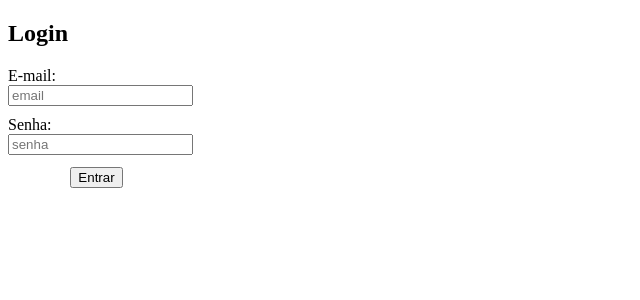
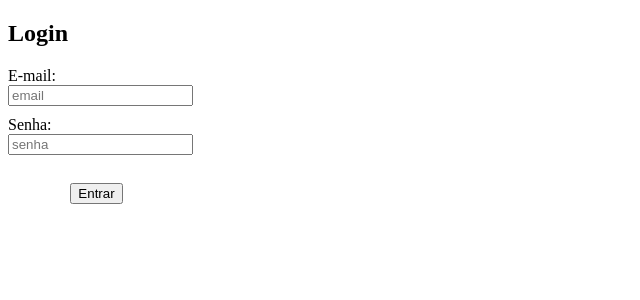
Before and after one commit to gauss-infinito/survey-app, a Next.js app in the folder frontend/: page /login in a window 1280 px wide. Shown: the top 300 px of the page, without its empty margins (0-640 px from the left). Built offline with nearby package versions, Linux system fonts and the light colour scheme.

Commit message:
Update page.js

```diff
--- a/frontend/app/login/page.js
+++ b/frontend/app/login/page.js
@@ -31,7 +31,7 @@ export default function Login() {
           <label htmlFor="password">Senha:</label><br />
           <input id="password" name="password" required onChange={(e) => setPassword(e.target.value)} placeholder="senha" type="password" /><br />
         </div>
-        <div style={{ textAlign: "center", marginTop: "12px" }}>
+        <div style={{ textAlign: "center", marginTop: "28px" }}>
           <button onClick={login}>Entrar</button>
         </div>
       </div>
```
